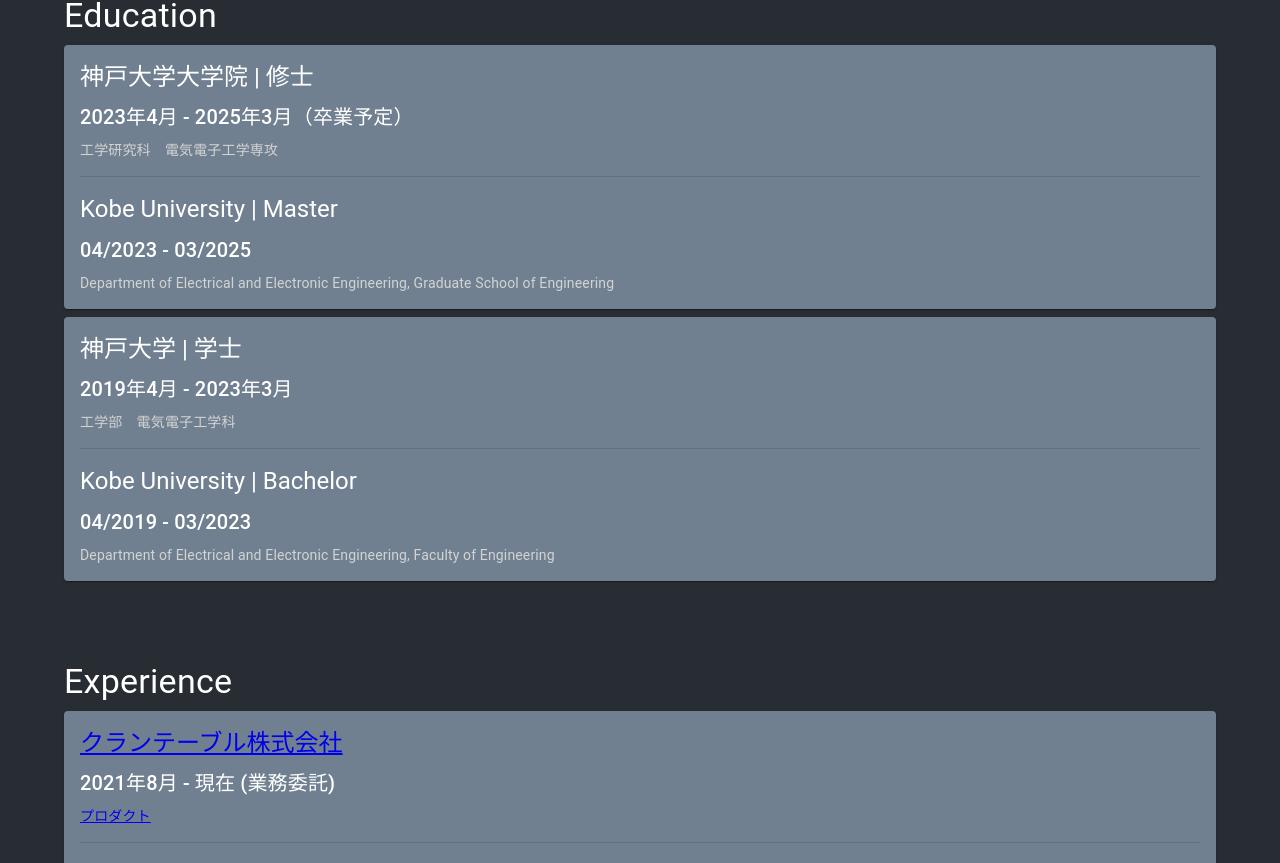
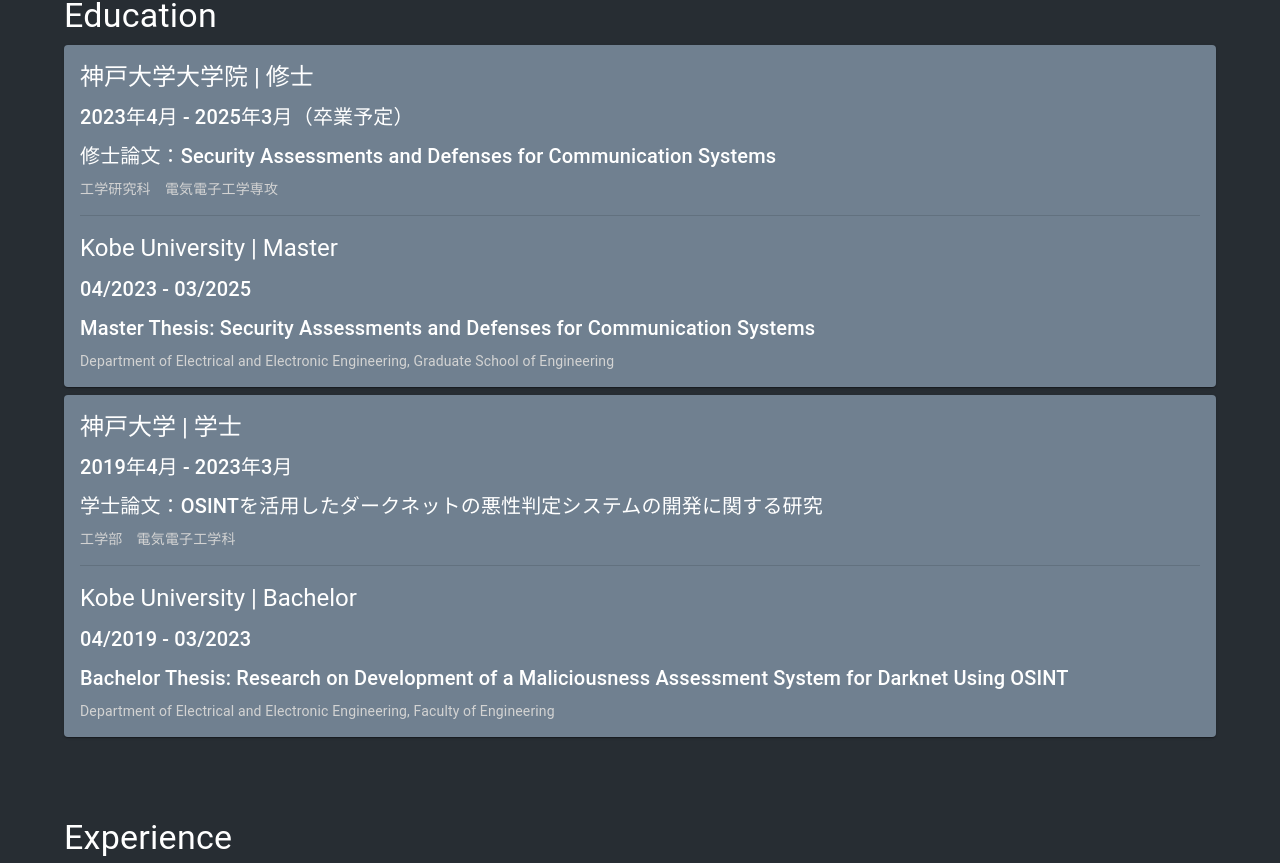
Before and after one commit to trapedev/trapedev.github.io, a React (Create React App) app in the folder app/: page / in a window 1280 px wide. Shown: the part 351-1214 px from the top of the page. Built offline with nearby package versions, Linux system fonts and the light colour scheme.

Commit message:
commit all changes

```diff
--- a/app/src/pages/edu/BEngKobeU.tsx
+++ b/app/src/pages/edu/BEngKobeU.tsx
@@ -20,6 +20,14 @@
       >
         2019年4月 - 2023年3月
       </Typography>
+      <Typography
+        gutterBottom
+        variant="h6"
+        component="div"
+        sx={{ color: "white" }}
+      >
+        学士論文：OSINTを活用したダークネットの悪性判定システムの開発に関する研究
+      </Typography>
       <SecondaryText text="工学部　電気電子工学科" />
       <Divider sx={{ mt: 2, mb: 2 }} />
       <Typography
@@ -38,6 +46,15 @@
       >
         04/2019 - 03/2023
       </Typography>
+      <Typography
+        gutterBottom
+        variant="h6"
+        component="div"
+        sx={{ color: "white" }}
+      >
+        Bachelor Thesis: Research on Development of a Maliciousness Assessment
+        System for Darknet Using OSINT
+      </Typography>
       <SecondaryText text="Department of Electrical and Electronic Engineering, Faculty of Engineering" />
     </SingleCardItem>
   );
--- a/app/src/pages/edu/MEngKobeU.tsx
+++ b/app/src/pages/edu/MEngKobeU.tsx
@@ -20,6 +20,14 @@
       >
         2023年4月 - 2025年3月（卒業予定）
       </Typography>
+      <Typography
+        gutterBottom
+        variant="h6"
+        component="div"
+        sx={{ color: "white" }}
+      >
+        修士論文：Security Assessments and Defenses for Communication Systems
+      </Typography>
       <SecondaryText text="工学研究科　電気電子工学専攻" />
       <Divider sx={{ mt: 2, mb: 2 }} />
       <Typography
@@ -38,6 +46,15 @@
       >
         04/2023 - 03/2025
       </Typography>
+      <Typography
+        gutterBottom
+        variant="h6"
+        component="div"
+        sx={{ color: "white" }}
+      >
+        Master Thesis: Security Assessments and Defenses for Communication
+        Systems
+      </Typography>
       <SecondaryText text="Department of Electrical and Electronic Engineering, Graduate School of Engineering" />
     </SingleCardItem>
   );
```
Also changed, not shown: 7 other files (tests, documents, lock files or other folders).
